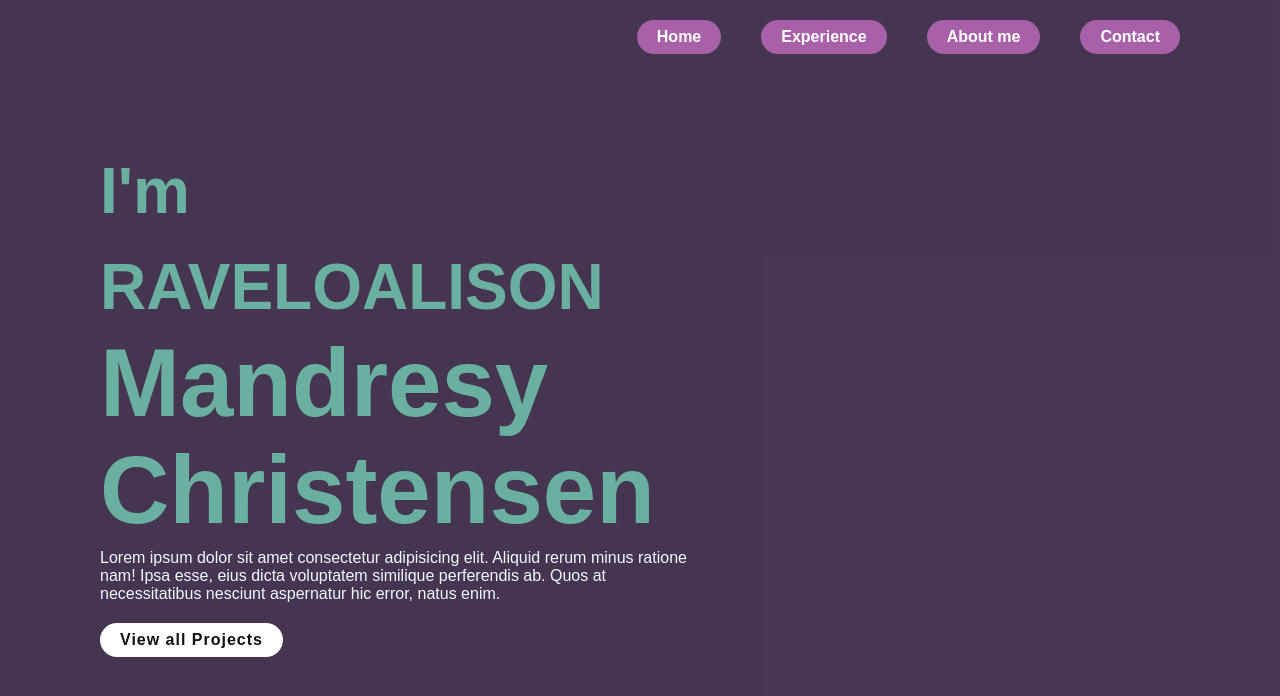
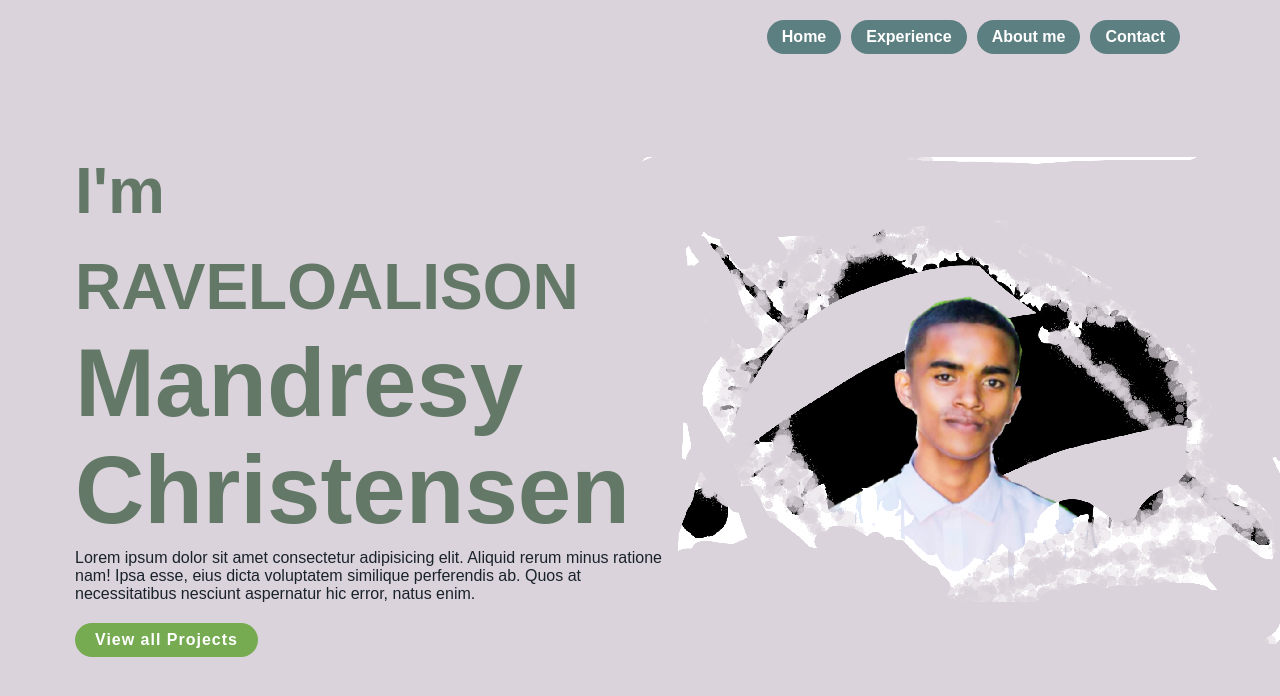
Before and after one commit to Chris-dev24/Chris-dev24.github.io, a plain HTML site: page homepage.html in a window 1280 px wide. Drawn offline with Linux system fonts and the light colour scheme.

Commit message:
Add files via upload

```diff
--- a/homepage.html
+++ b/homepage.html
@@ -34,9 +34,9 @@
             </div>
         </div>
         <ul class="thumb">
-            <li><img src="" onclick="imgSlider" alt=""></li>
-            <li><img src="" onclick="imgSlider" alt=""></li>
-            <li><img src="" onclick="imgSlider" alt=""></li>
+            <li><img src="image/splash.jpg" onclick="imgSlider" alt=""></li>
+            <li><img src="image/pexels-dan-cristian-pădureț-1193743.jpg" onclick="imgSlider" alt=""></li>
+            <li><img src="image/splash.jpg" onclick="imgSlider" alt=""></li>
         </ul>
         <ul class="sci">
             <li><a href="#"><img src="" alt=""></a></li>
--- a/style.css
+++ b/style.css
@@ -5,17 +5,40 @@
     font-family: 'popins', sans-serif;
 }
 
+body{
+    background: #dbd3db;
+}
+
 section
 {
+    background: url(image/me.png);
+    background-size: 50%;
+    background-repeat: no-repeat;
+    background-position: right;
     position: relative;
     width: 100%;
     min-height: 100vh;
-    padding: 100px;
+    padding: 75px;
     display: flex;
     justify-content: space-between;
     align-items: center;
-    background: #170224cb;
     transition: 0.5s;
+    width: 100%;
+    height: 75%;
+}
+
+section::before{
+    content: '';
+    position: absolute;
+    top: 0;
+    left: 0;
+    width: 100%;
+    height: 100%;
+    background: url(image/me.png);
+    background-size: 50%;
+    background-repeat: no-repeat;
+    background-position: right;
+    mix-blend-mode: screen;
 }
 
 header
@@ -48,21 +71,20 @@ header ul li{
 
 header ul li a
 {
-    background: #da77d5a9;
-    border-radius: 50px;
-    padding: 8px 20px;
+    background: #295c5cb4;
+    border-radius: 20px;
+    padding: 8px 15px;
     display: inline-block;
     color: #fff;
     font-weight: 600;
-    margin-left: 40px;
+    margin-left: 10px;
     text-decoration: none;
 }
 
-header ul li a :hover
+header ul li a:hover
 {
-    background: #e681df81;
     border-radius: 60px;
-    color: #f08e8eb4;
+    background: #33664cb4;
 }
 
 .content
@@ -81,7 +103,7 @@ header ul li a :hover
 
 .content .textbox h2
 {
-    color: rgba(127, 255, 212, 0.61);
+    color: rgba(71, 99, 76, 0.815);
     font-size: 4em;
     line-height: 1.5em;
     font-weight: 900;
@@ -92,15 +114,15 @@ header ul li a :hover
 }
 
 .content .textbox p{
-    color: aliceblue;
+    color: rgb(25, 34, 43);
 }
 
 .content .textbox a{
     display: inline-block;
     margin-top: 20px;
     padding: 8px 20px;
-    background: white;
-    color: #111;
+    background: #559e25c0;
+    color: white;
     border-radius: 40px;
     font-weight: 900;
     letter-spacing: 1px;
@@ -126,7 +148,7 @@ header ul li a :hover
 }
 
 .thumb li img{
-    max-width: 40px;
+    max-width: 100px;
 }
 
 
```
Also changed, not shown: image/me.png (added).
